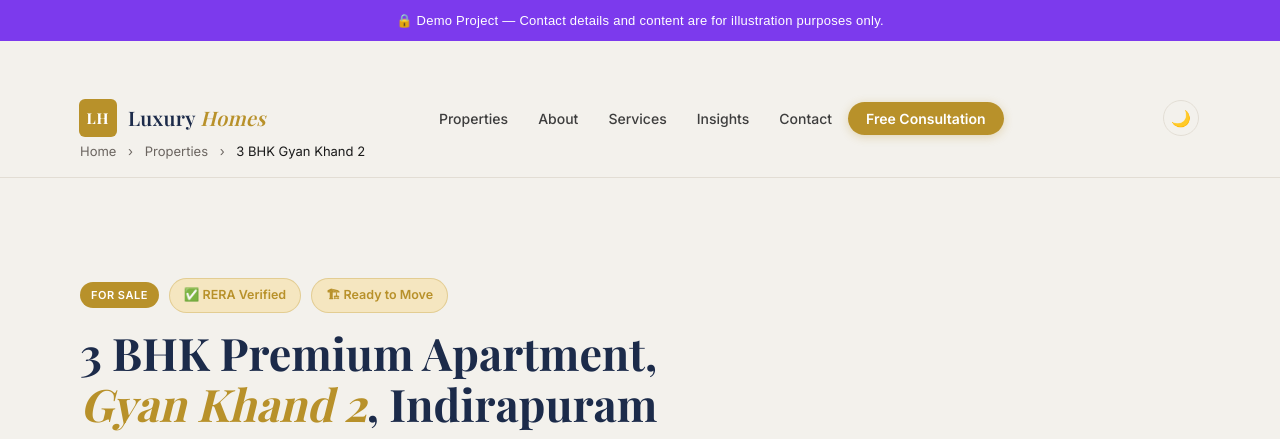
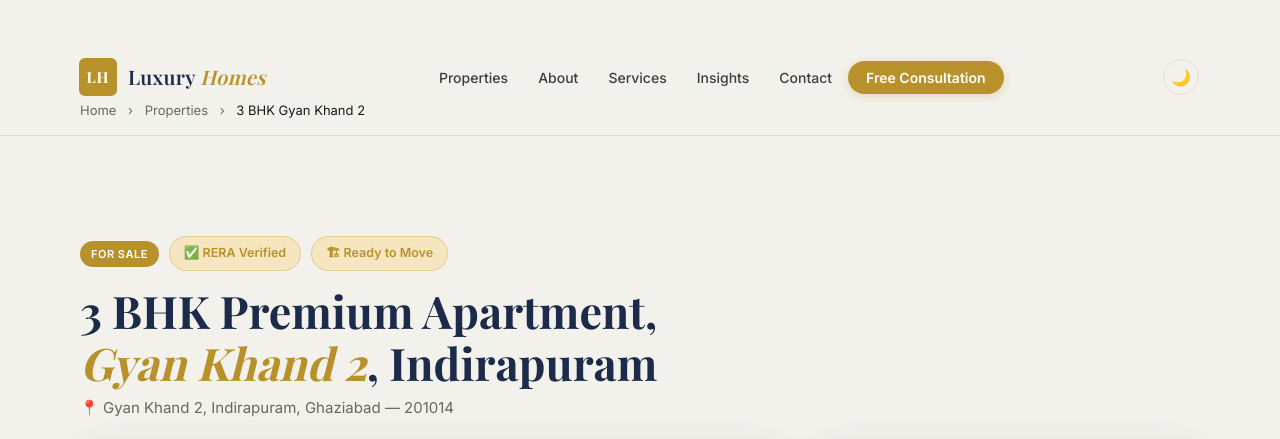
Before and after one commit to digitalfaizan/LUXURYHOMES, a plain HTML site: page property.html in a window 1280 px wide. Shown: the top 439 px of the page. Drawn offline with nearby package versions, Linux system fonts and the light colour scheme; a web font is replaced by a local one.

Commit message:
Update property.html

```diff
--- a/property.html
+++ b/property.html
@@ -14,9 +14,7 @@
   <link rel="stylesheet" href="style.css" />
 </head>
 <body>
-      <div style="background:#7C3AED;color:#fff;text-align:center;padding:10px 16px;font-size:13px;font-family:sans-serif;letter-spacing:0.02em;position:sticky;top:0;z-index:9999;">
-  🔒 Demo Project — Contact details and content are for illustration purposes only.
-</div>
+
   <header id="site-header">
     <nav class="nav-container">
       <a href="index.html" class="logo"><span class="logo-mark">LH</span><span class="logo-text">Luxury <em>Homes</em></span></a>
```
